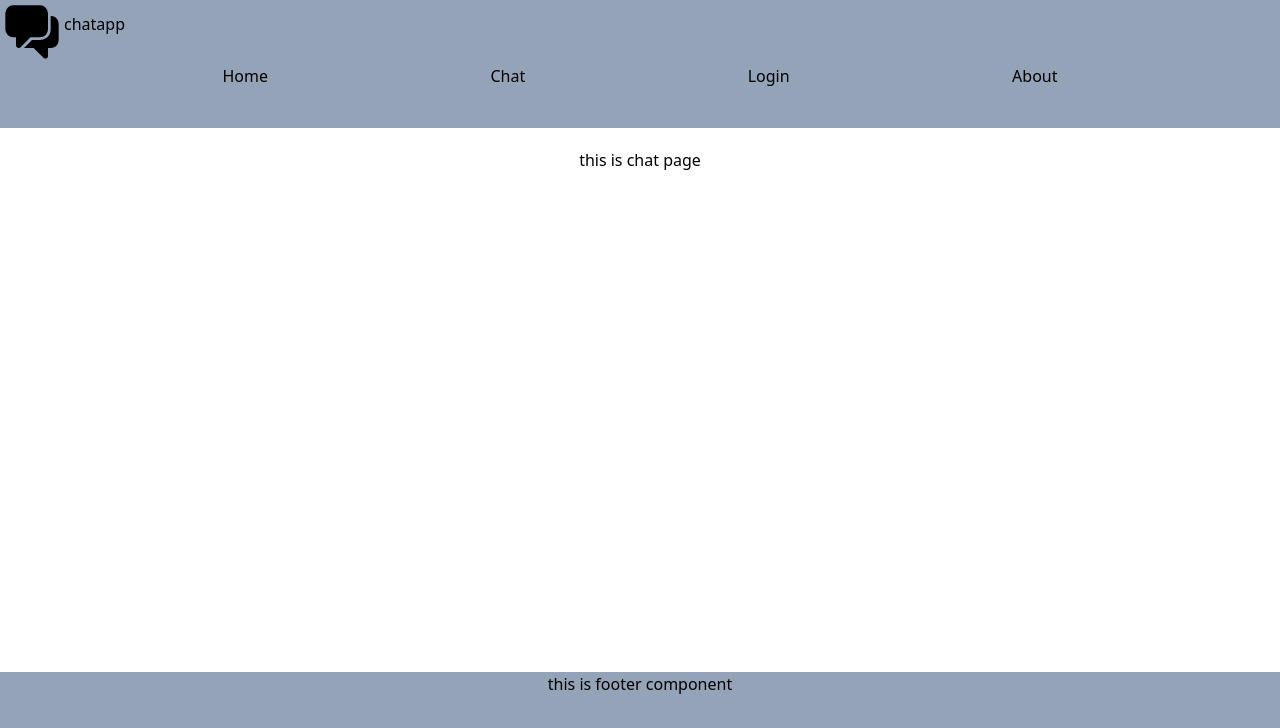
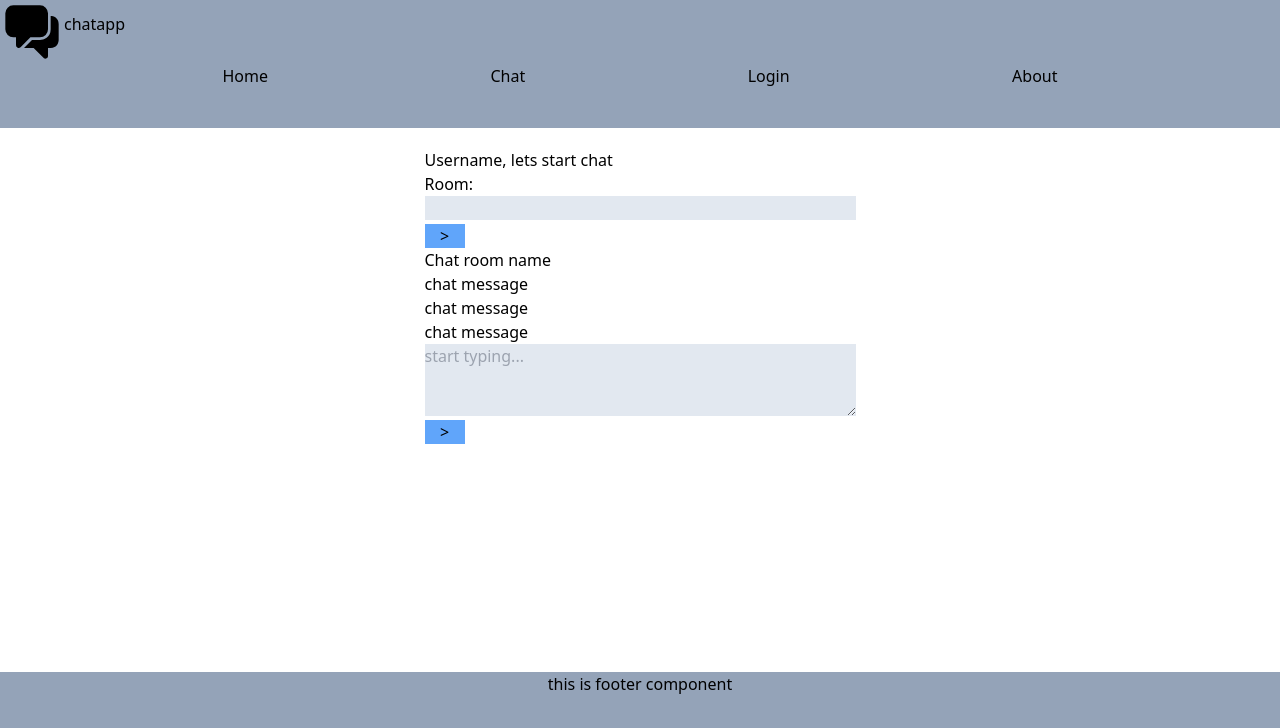
Before and after one commit to jakobpalmborg/chat, a Nuxt app in the folder chat-frontend/: page /chat in a window 1280 px wide. Shown: the top 728 px of the page. Built offline with nearby package versions, Linux system fonts and the light colour scheme.

Commit message:
basic layout for chat page

```diff
--- a/chat-frontend/pages/chat.vue
+++ b/chat-frontend/pages/chat.vue
@@ -1,3 +1,28 @@
 <template>
-    <div>this is chat page</div>
+  <div>
+    <h1>Username, lets start chat</h1>
+    <form class="flex flex-col" action="">
+      <label for="room">Room:</label>
+      <input type="text" id="room" class="bg-slate-200 mb-1" />
+      <Btn />
+    </form>
+
+    <h1>Chat room name</h1>
+    <ul>
+      <li>chat message</li>
+      <li>chat message</li>
+      <li>chat message</li>
+    </ul>
+    <form action="" class="flex flex-col">
+      <textarea
+        name="textMsg"
+        id="textMsg"
+        cols="45"
+        rows="3"
+        class="bg-slate-200 mb-1"
+        placeholder="start typing..."
+      ></textarea>
+      <Btn />
+    </form>
+  </div>
 </template>
```
